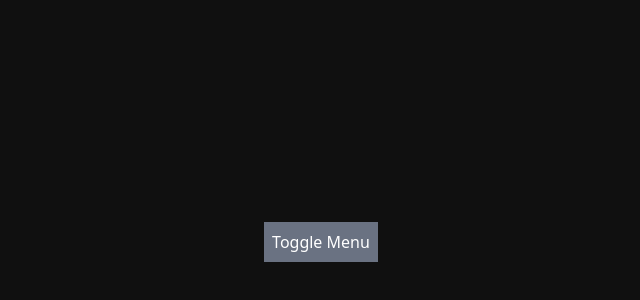
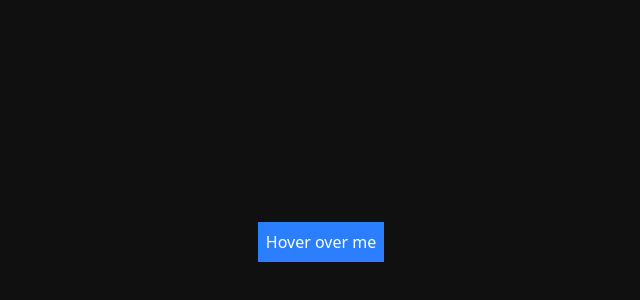
Before and after one commit to Tamalckb531/Learning-Motion, a Next.js app in the folder demos/: page / in a window 1280 px wide. Shown: the part 158-458 px from the top of the page, without its empty margins (319-959 px from the left). Built offline with nearby package versions, Linux system fonts and the light colour scheme.

Commit message:
Variants -> add Tooltip

```diff
--- a/demos/src/app/page.tsx
+++ b/demos/src/app/page.tsx
@@ -8,8 +8,8 @@ export default function Home() {
   return (
     <div className="">
       {/* <FadeInComp /> */}
-      <SlidingMenu />
-      {/* <Tooltip /> */}
+      {/* <SlidingMenu /> */}
+      <Tooltip />
       {/* <ToggleSwitch /> */}
       {/* <DynamicList /> */}
     </div>
--- a/demos/src/projects/variants/Tooltip.tsx
+++ b/demos/src/projects/variants/Tooltip.tsx
@@ -1,7 +1,39 @@
-import React from "react";
+"use client";
+import { motion } from "motion/react";
+import React, { useState } from "react";
+
+const toolTipVar = {
+  hidden: { opacity: 0, y: -10 },
+  visible: { opacity: 1, y: 0 },
+};
 
 const Tooltip = () => {
-  return <div>Tooltip</div>;
+  const [visible, setVisible] = useState(false);
+  return (
+    <div className=" relative inline-block">
+      <button
+        className=" p-2 bg-blue-500 text-white"
+        onMouseEnter={() => setVisible(true)}
+        onMouseLeave={() => setVisible(false)}
+      >
+        {" "}
+        Hover over me
+      </button>
+
+      {visible && (
+        <motion.div
+          className=" absolute bg-gray-700 text-white p-2 rounded text-nowrap"
+          variants={toolTipVar}
+          initial="hidden"
+          animate="visible"
+          exit="hidden"
+          transition={{ duration: 0.2 }}
+        >
+          Tooltip Content
+        </motion.div>
+      )}
+    </div>
+  );
 };
 
 export default Tooltip;
```
